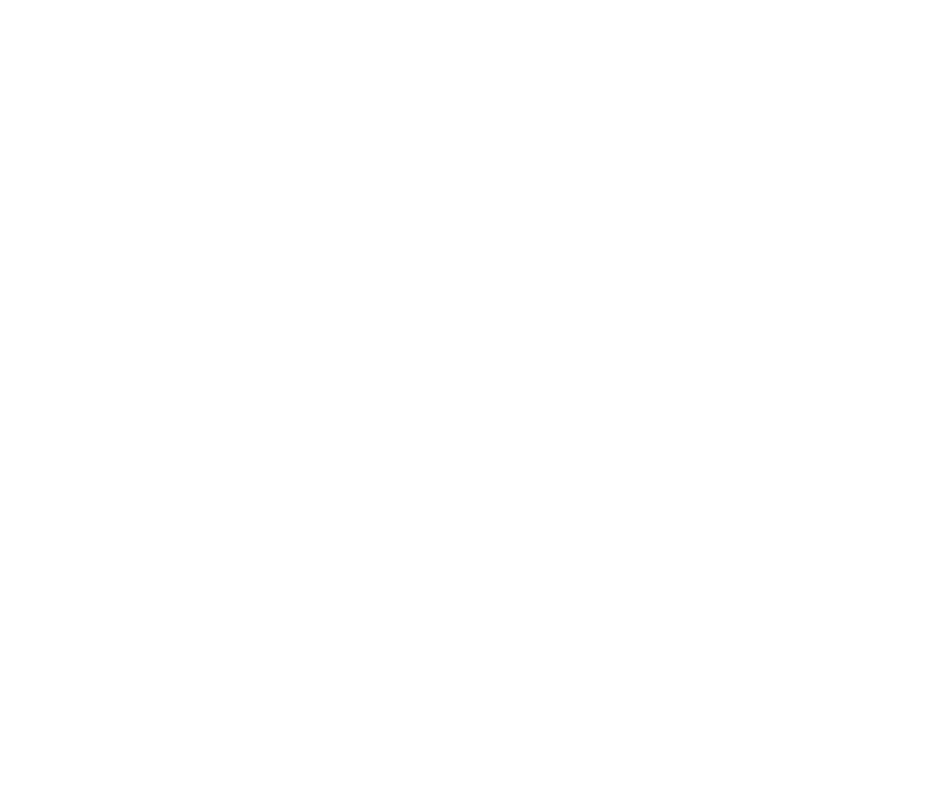
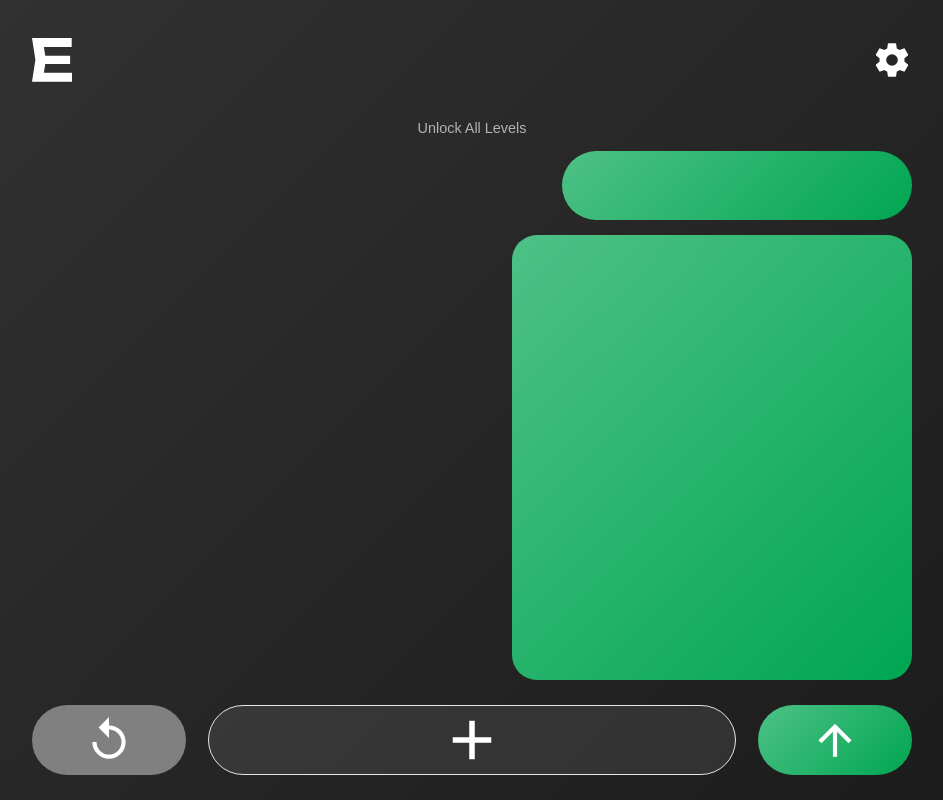
Before and after one commit to textencoder/emotd, a React (Vite) app: page / in a window 1280 px wide. Shown: the whole page, without its empty margins (168-1111 px from the left). Built offline with nearby package versions, Linux system fonts and the light colour scheme; a web font is replaced by a local one.

Commit message:
constructed basic home page

```diff
--- a/src/App.css
+++ b/src/App.css
@@ -1,8 +1,4 @@
-#monogram-logo {
-  width: 50px;
-  fill: white;
-  animation: bounce 2s infinite;
-}
+
 
 @keyframes bounce {
   0% {
--- a/src/App.jsx
+++ b/src/App.jsx
@@ -1,8 +1,11 @@
 import { useState, useEffect } from "react";
 import "./App.css";
+import Header from "./components/Header/Header";
+import Body from "./components/Body/Body";
+import Footer from "./components/Footer/Footer";
 
 function App() {
-  const [loading, setLoading] = useState(true)
+  const [loading, setLoading] = useState(null)
 
   // useEffect(() => {
   //   setTimeout(() => {
@@ -28,6 +31,7 @@
         data-name="monogram-logo"
         xmlns="http://www.w3.org/2000/svg"
         viewBox="0 0 279.4599609 305.5300293"
+        style={{animation: "bounce 2s infinite"}}
       >
         <polygon points="279.4599609 242.3900146 279.4599609 305.5300293 0 305.5300293 23.6199951 152.7600098 0 0 277.4199219 0 277.4199219 63.1400146 82.9000244 63.1400146 92.7600098 124.25 266.4199219 124.25 266.4199219 181.2800293 92.7600098 181.2800293 82.9000244 242.3900146 279.4599609 242.3900146" />
       </svg>
@@ -42,6 +46,12 @@
         <button type="submit" className="unbounded-semibold">submit</button>
         </form>
       }
+
+      <Header />
+
+      <Body />
+
+      <Footer />
     </>
   );
 }
--- /dev/null
+++ b/src/components/Body/Body.jsx
@@ -0,0 +1,29 @@
+import { useState, useEffect } from "react"
+import styles from "./Body.module.css"
+
+const Body = () => {
+    const [number, setNumber] = useState(0)
+    const headlines = ["Unlock Leaderboards", "Unlock All Levels", "Upgrade to emotd•pro"]
+
+    useEffect(() => {
+        const intervalId = setInterval(() => {
+            setNumber(prevNumber => {
+                return prevNumber == 2
+                ? 0
+                : prevNumber + 1
+            })
+        }, 4000)
+
+        return () => {clearInterval(intervalId)}
+    }, [])
+
+    return (
+        <main className={styles.main}>
+            <p className="elza-medium">{headlines[number]}</p>
+            <div></div>
+            <div></div>
+        </main>
+    )
+}
+
+export default Body;
--- /dev/null
+++ b/src/components/Body/Body.module.css
@@ -0,0 +1,42 @@
+main {
+    display: flex;
+    flex-direction: column;
+    justify-content: space-between;
+    align-items: center;
+    padding: 0 100px;
+    gap: 15px;
+    height: 70%;
+
+    p {
+        color: var(--color-headline-gray);
+        font-size: 0.9rem;
+    }
+
+    div:nth-of-type(1) {
+        background-color: white;
+        height: 70px;
+        width: 350px;
+        display: flex;
+        align-self: end;
+        border-radius: 35px;
+        background: linear-gradient(
+      135deg,
+      var(--color-light-green),
+      var(--color-dark-green)
+    );
+    }
+
+    div:nth-of-type(2) {
+        background-color: white;
+        height: 450px;
+        width: 400px;
+        display: flex;
+        align-self: end;
+        border-radius: 25px;
+        background: linear-gradient(
+      135deg,
+      var(--color-light-green),
+      var(--color-dark-green)
+    );
+    }
+}
--- /dev/null
+++ b/src/components/Footer/Footer.jsx
@@ -0,0 +1,19 @@
+import styles from "./Footer.module.css";
+
+const Footer = () => {
+    return (
+        <footer className={styles.footer}>
+            <button>
+                <svg xmlns="http://www.w3.org/2000/svg" viewBox="0 0 24 24"><title>replay</title><path d="M12,5V1L7,6L12,11V7A6,6 0 0,1 18,13A6,6 0 0,1 12,19A6,6 0 0,1 6,13H4A8,8 0 0,0 12,21A8,8 0 0,0 20,13A8,8 0 0,0 12,5Z" /></svg>
+            </button>
+            <button>
+                <svg xmlns="http://www.w3.org/2000/svg" viewBox="0 0 24 24"><title>plus</title><path d="M19,13H13V19H11V13H5V11H11V5H13V11H19V13Z" /></svg>
+            </button>
+            <button>
+                <svg xmlns="http://www.w3.org/2000/svg" viewBox="0 0 24 24"><title>arrow-up</title><path d="M13,20H11V8L5.5,13.5L4.08,12.08L12,4.16L19.92,12.08L18.5,13.5L13,8V20Z" /></svg>
+            </button>
+        </footer>
+    )
+}
+
+export default Footer;
--- /dev/null
+++ b/src/components/Footer/Footer.module.css
@@ -0,0 +1,50 @@
+.footer {
+    width: 100%;
+    height: 15%;
+    display: flex;
+    justify-content: space-between;
+    align-items: center;
+    padding: 0 100px;
+
+    button {
+        border-radius: 100px;
+        height: 70px;
+        border: none;
+        cursor: pointer;
+        display: grid;
+        place-items: center;
+
+        svg {
+            width: 50px;
+            fill: white;
+        }
+    }
+
+    button:nth-of-type(1) {
+        background-color: var(--color-disabled);
+    }
+
+    button:nth-of-type(1),
+    button:nth-of-type(3) {
+        width: 17.5%;
+
+    }
+
+    button:nth-of-type(3) {
+        background: linear-gradient(
+      135deg,
+      var(--color-light-green),
+      var(--color-dark-green)
+    );
+    }
+
+    button:nth-of-type(2) {
+        width: 60%;
+        background-color: var(--color-pending-dark);
+        border: 1px solid var(--color-pending-gray);
+
+        svg {
+            width: 66px;
+        }
+    }
+}
--- /dev/null
+++ b/src/components/Header/Header.jsx
@@ -0,0 +1,23 @@
+import styles from "./Header.module.css"
+
+const Header = () => {
+  return (
+    <header className={styles.header}>
+      <svg
+        id="monogram-logo"
+        data-name="monogram-logo"
+        xmlns="http://www.w3.org/2000/svg"
+        viewBox="0 0 279.4599609 305.5300293"
+      >
+        <polygon points="279.4599609 242.3900146 279.4599609 305.5300293 0 305.5300293 23.6199951 152.7600098 0 0 277.4199219 0 277.4199219 63.1400146 82.9000244 63.1400146 92.7600098 124.25 266.4199219 124.25 266.4199219 181.2800293 92.7600098 181.2800293 82.9000244 242.3900146 279.4599609 242.3900146" />
+      </svg>
+
+      <svg className="settings" xmlns="http://www.w3.org/2000/svg" viewBox="0 0 24 24">
+        <title>cog</title>
+        <path d="M12,15.5A3.5,3.5 0 0,1 8.5,12A3.5,3.5 0 0,1 12,8.5A3.5,3.5 0 0,1 15.5,12A3.5,3.5 0 0,1 12,15.5M19.43,12.97C19.47,12.65 19.5,12.33 19.5,12C19.5,11.67 19.47,11.34 19.43,11L21.54,9.37C21.73,9.22 21.78,8.95 21.66,8.73L19.66,5.27C19.54,5.05 19.27,4.96 19.05,5.05L16.56,6.05C16.04,5.66 15.5,5.32 14.87,5.07L14.5,2.42C14.46,2.18 14.25,2 14,2H10C9.75,2 9.54,2.18 9.5,2.42L9.13,5.07C8.5,5.32 7.96,5.66 7.44,6.05L4.95,5.05C4.73,4.96 4.46,5.05 4.34,5.27L2.34,8.73C2.21,8.95 2.27,9.22 2.46,9.37L4.57,11C4.53,11.34 4.5,11.67 4.5,12C4.5,12.33 4.53,12.65 4.57,12.97L2.46,14.63C2.27,14.78 2.21,15.05 2.34,15.27L4.34,18.73C4.46,18.95 4.73,19.03 4.95,18.95L7.44,17.94C7.96,18.34 8.5,18.68 9.13,18.93L9.5,21.58C9.54,21.82 9.75,22 10,22H14C14.25,22 14.46,21.82 14.5,21.58L14.87,18.93C15.5,18.67 16.04,18.34 16.56,17.94L19.05,18.95C19.27,19.03 19.54,18.95 19.66,18.73L21.66,15.27C21.78,15.05 21.73,14.78 21.54,14.63L19.43,12.97Z" />
+      </svg>
+    </header>
+  );
+};
+
+export default Header;
--- /dev/null
+++ b/src/components/Header/Header.module.css
@@ -0,0 +1,14 @@
+.header {
+    display: flex;
+    justify-content: space-between;
+    align-items: center;
+    padding: 30px 100px;
+    width: 100%;
+    height: 15%;
+
+    svg {
+        fill:white;
+        width: 40px;
+        cursor: pointer;
+    }
+}
--- a/src/index.css
+++ b/src/index.css
@@ -1,6 +1,6 @@
 :root {
   --color-dark: #1a1a1a;
-  --color-gray: #333333;
+  --color-grey: #333333;
   --color-light-green: #4ec186;
   --color-dark-green: #00a651;
 
@@ -11,8 +11,48 @@
   --color-disabled: #808080;
   --color-transparent-gray: rgba(77, 77, 77, 0.5);
   --color-pending-gray: #e6e6e6;
-  --color-pending-dark: #d4d4d4;
+  --color-pending-dark: hsla(0, 0%, 83%, 0.1);
   --color-headline-gray: #b3b3b3;
+}
+
+* {
+  margin: 0;
+  padding: 0;
+  box-sizing: border-box;
+
+
+}
+
+body {
+  height: 100dvh;
+  width: 100vw;
+
+  background: linear-gradient(135deg, var(--color-grey), var(--color-dark));
+  display: grid;
+  place-items: center;
+}
+
+#root {
+  width: 100%;
+  height: 100%;
+  display: flex;
+  flex-direction: column;
+  justify-content: space-between;
+  max-width: 1080px;
+}
+
+
+
+.unbounded-semibold {
+  font-family: "unbounded", sans-serif;
+  font-weight: 600;
+  font-style: normal;
+}
+
+.elza-medium {
+  font-family: "elza", sans-serif;
+font-weight: 500;
+font-style: normal;
 }
 
 .opal {
@@ -24,28 +64,3 @@
   /* -ms-filter: "progid:DXImageTransform.Microsoft.gradient(startColorstr='#FDEBF3', endColorstr='#FEE9DF' ,GradientType=0)"; */
   background : linear-gradient(90deg, rgba(253, 235, 243, 1) 0%, rgba(247, 234, 243, 1) 11.24%, rgba(250, 241, 242, 1) 23.03%, rgba(255, 254, 240, 1) 35.39%, rgba(251, 251, 240, 1) 47.8%, rgba(240, 243, 242, 1) 59.52%, rgba(221, 229, 244, 1) 70.93%, rgba(220, 228, 244, 1) 71.35%, rgba(254, 233, 223, 1) 100%);
 }
-
-* {
-  margin: 0;
-  padding: 0;
-  box-sizing: border-box;
-}
-
-body {
-  height: 100dvh;
-  width: 100vw;
-  background: linear-gradient(135deg, var(--color-grey), var(--color-dark));
-}
-
-#root {
-  width: 100%;
-  height: 100%;
-  display:grid;
-  place-items: center;
-}
-
-.unbounded-semibold {
-  font-family: "unbounded", sans-serif;
-  font-weight: 600;
-  font-style: normal;
-}
```
